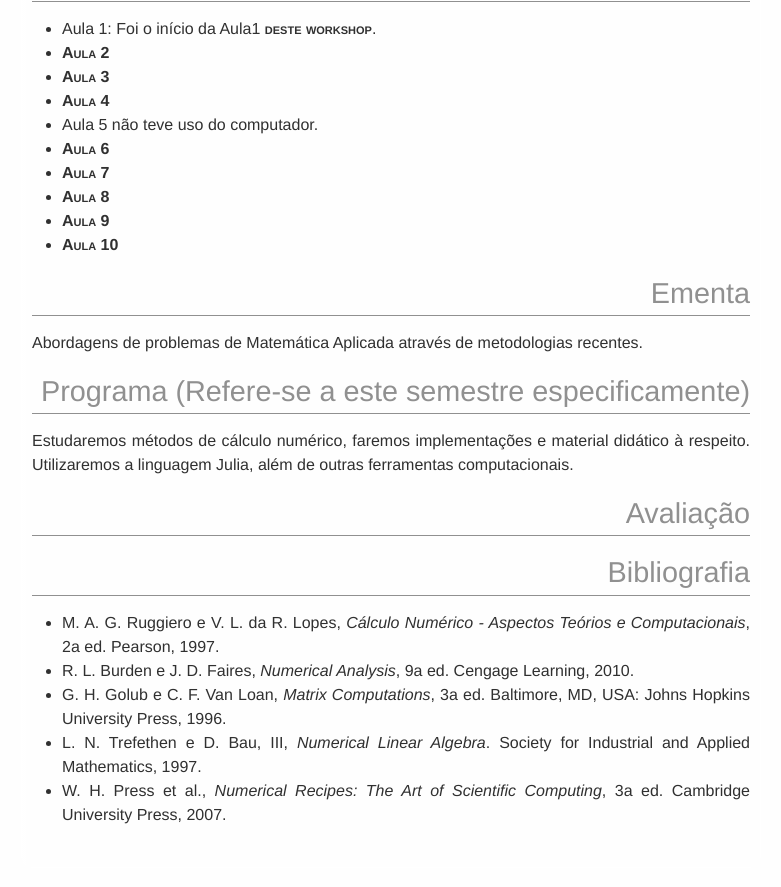
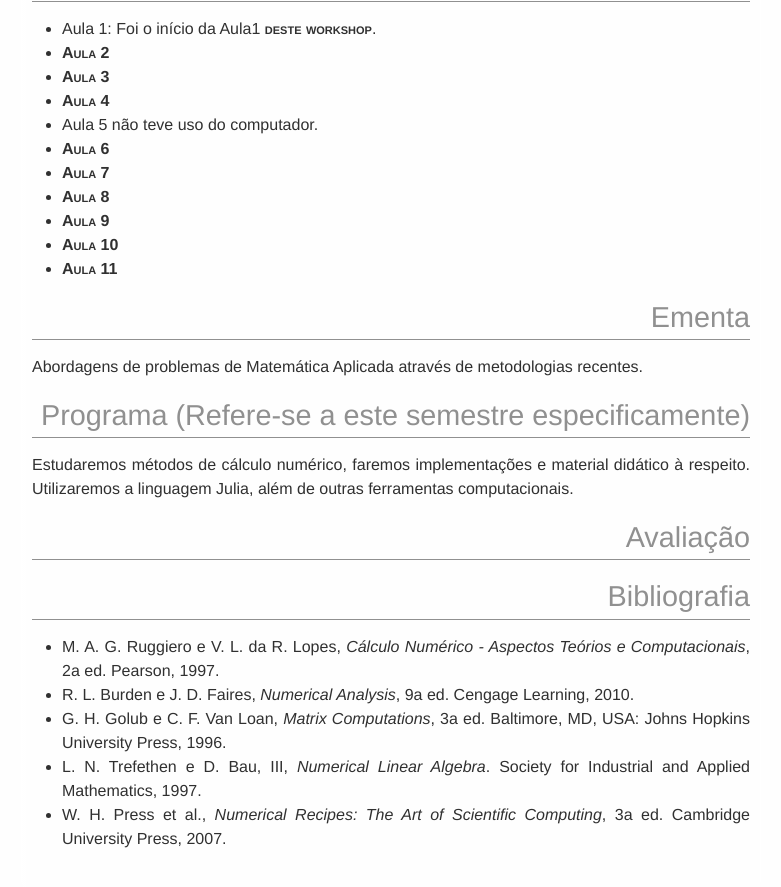
Before and after one commit to abelsiqueira/abelsiqueira.github.io-old, a Jekyll site: the page built from disciplinas/cm116-2016s1.md, in a window 1280 px wide and 900 px high, scrolled down 1011 px. Shown: the top 887 px of the window, without its empty margins (249-1030 px from the left). Built offline with Jekyll 4.4.1, drawn with Linux system fonts in a browser that asks for light colours.

Commit message:
Adiciona sharelatex aula 11

```diff
--- a/disciplinas/cm116-2016s1.md
+++ b/disciplinas/cm116-2016s1.md
@@ -41,6 +41,7 @@ Para manter uma conexão ativa, vamos tentar usar a ferramenta abaixo:
   - [Aula 8]({{ site.baseurl }}/disciplinas/cm116/Aula8.ipynb)
   - [Aula 9]({{ site.baseurl }}/disciplinas/cm116/Aula9.ipynb)
   - [Aula 10]({{ site.baseurl }}/disciplinas/cm116/Aula10.ipynb)
+  - [Aula 11](https://www.sharelatex.com/project/57057341211d0aab16eea240)
 
 # Ementa
 
```
